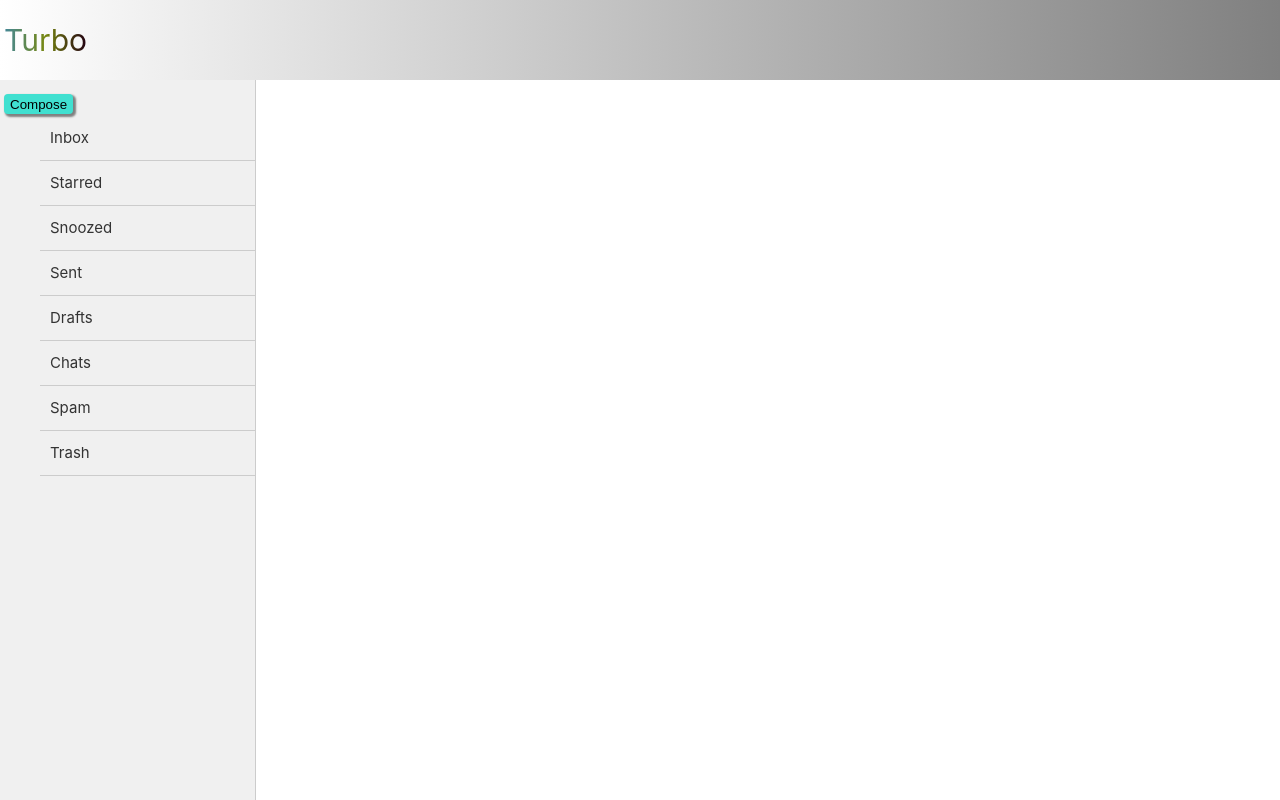
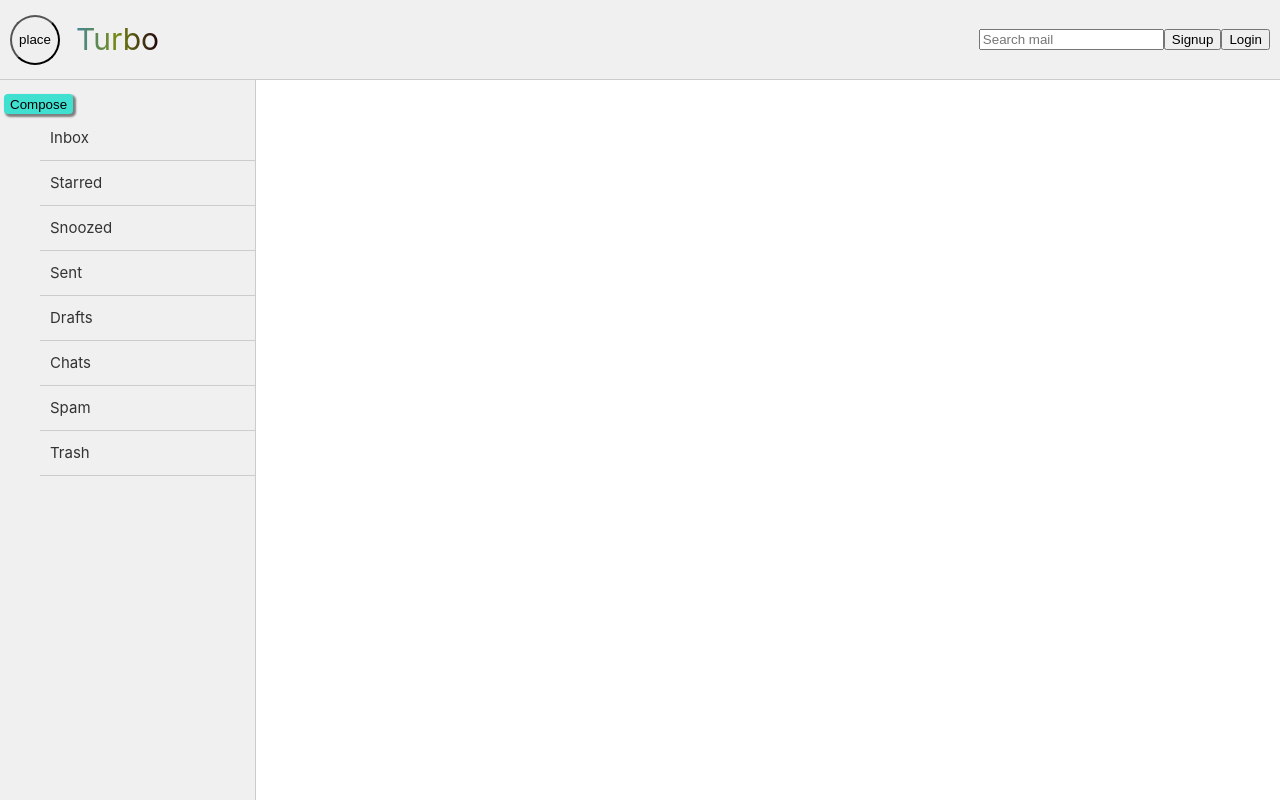
Before and after one commit to Gabrielshow/Turbo, a Vue app: page / in a window 1280 px wide. Built offline with nearby package versions, Linux system fonts and the light colour scheme.

Commit message:
Made changes to Navbar - auto push

```diff
--- a/src/App.vue
+++ b/src/App.vue
@@ -1,7 +1,6 @@
 <template>
   <div class="main">
-    <AppLogo />
-    <!-- <AppNavbar /> -->
+    <AppNavbar />
   </div>
   <Sidebar @show-modal="showModal = true" />
   <router-view />
@@ -9,25 +8,20 @@
 </template>
 
 <script setup>
-// import AppNavbar from '@/components/AppNavbar.vue'
-import AppLogo from '@/components/AppLogo.vue'
-import Sidebar from '@/components/SideBar.vue'
+import AppNavbar from '@/components/AppNavbar.vue'
+// import AppLogo from '@/components/AppLogo.vue'
+import Sidebar from '@/components/Sidebar.vue'
 import ComposeEmail from '@/components/ComposeEmail.vue'
 
 import { ref } from 'vue'
 
 const showModal = ref(false)
+
 </script>
 
 <style scoped>
 .main {
-  margin: 0px 0px;
-  padding: 0px 4px;
   width: 100vw;
-  display: flex;
-  flex-direction: row;
-  justify-content: space-between;
-  align-items: center;
   background: linear-gradient(to right, white, grey);
   height: 80px;
   /* border-left: 5px solid Purple; */
--- a/src/assets/main.css
+++ b/src/assets/main.css
@@ -1,7 +1 @@
 @import './base.css';
-
-#app {
-  max-width: 1280px;
-  margin: 0 auto;
-  font-weight: normal;
-}
--- a/src/components/AppNavbar.vue
+++ b/src/components/AppNavbar.vue
@@ -1,21 +1,73 @@
 <template>
-    <div class="group">
-        <input placeholder="Search mail" v-model="query"/>
-        <button> Signup </button>
-        <button class="login"> Login
-        </button>
+    <div className="navbar">
+        <div className="logo-container">
+            <button className="menu" @click="handleSidebar"> place</button>
+            <AppLogo />
+        </div>
+        <div class="group">
+            <input placeholder="Search mail" v-model="query"/>
+            <button> Signup </button>
+            <button class="login"> Login
+            </button>
+        </div>
     </div>
 
 </template>
 
 <script>
-// import { ref } from 'vue';
-// const query = ref("");
+
+import AppLogo from '@/components/AppLogo.vue'
+
+export default {
+  components: {
+    AppLogo
+  },
+  emit: 'close-sidebar',
+  methods: {
+        closeSidebar() {
+            this.$emit('close-sidebar');
+        }
+},
+    data() {
+        return {
+            query: '',
+            isSidebarOpen: true,
+        };
+        }
+}
 
 </script>
 
 
 <style scoped>
+.navbar {
+    width: 100vw;
+    height: 80px;
+    display: flex;
+    justify-content: space-between;
+    align-items: center;
+    padding: 10px;
+    gap: 40px;
+    justify-content: space-between;
+    background-color: #f0f0f0;
+    border-bottom: 1px solid #ccc;
+}
+
+.logo-container {
+    display: flex;
+    flex-direction: row;
+    gap: 16px;
+    justify-content: space-between;
+}
+
+.menu {
+    border-radius: 50%;
+    height: 50px;
+    width: 50px;
+    cursor: pointer;
+
+}
+
 .group {
     display: flex;
     justify-content: space-between;
```
